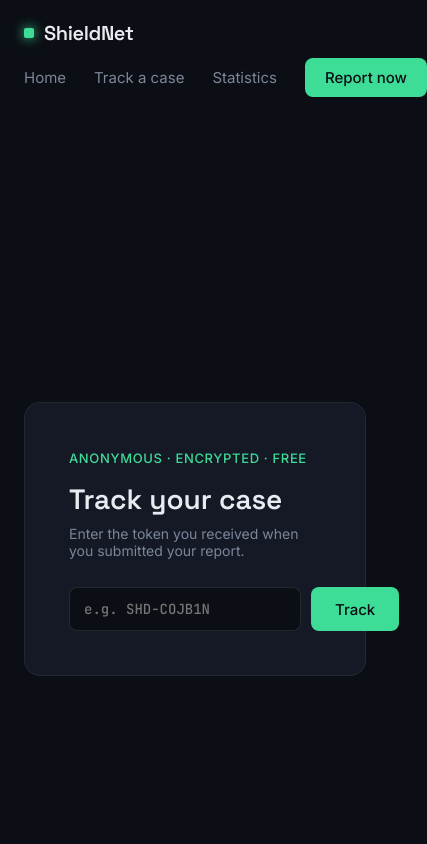
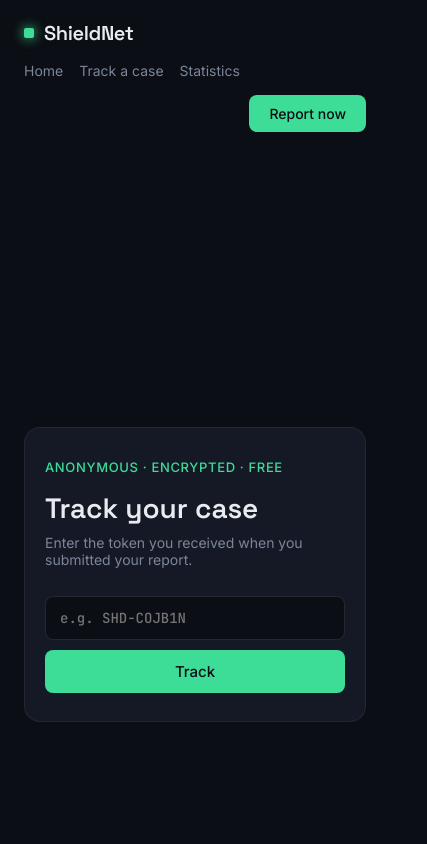
Before and after one commit to MariaA16-code/ShieldNet, a React (Create React App) app in the folder frontend/: page /track in a window 390 px wide. Shown: the top 844 px of the page, 427 px wide, since content can reach past the window. Built offline with nearby package versions, Linux system fonts and the light colour scheme.

Commit message:
Fix mobile responsiveness for navbar and track case form

```diff
--- a/frontend/src/components/Navbar.css
+++ b/frontend/src/components/Navbar.css
@@ -55,10 +55,22 @@
   font-weight: 500;
 }
 
-@media (max-width: 768px) {
+@media (max-width: 600px) {
   .navbar {
+    flex-direction: column;
+    align-items: flex-start;
     padding: 20px 24px;
+    gap: 16px;
+  }
+
+  .nav-links {
+    width: 100%;
     flex-wrap: wrap;
-    gap: 12px;
+    gap: 16px;
+    font-size: 14px;
+  }
+
+  .nav-cta {
+    margin-left: auto;
   }
 }
--- a/frontend/src/pages/TrackCase.css
+++ b/frontend/src/pages/TrackCase.css
@@ -138,3 +138,21 @@
   color: #E8EBF0;
   font-weight: 500;
 }
+@media (max-width: 600px) {
+  .track-card {
+    padding: 28px 20px;
+  }
+
+  .track-form {
+    flex-direction: column;
+  }
+
+  .track-form button {
+    width: 100%;
+  }
+
+  .case-meta {
+    flex-direction: column;
+    gap: 12px;
+  }
+}
```
